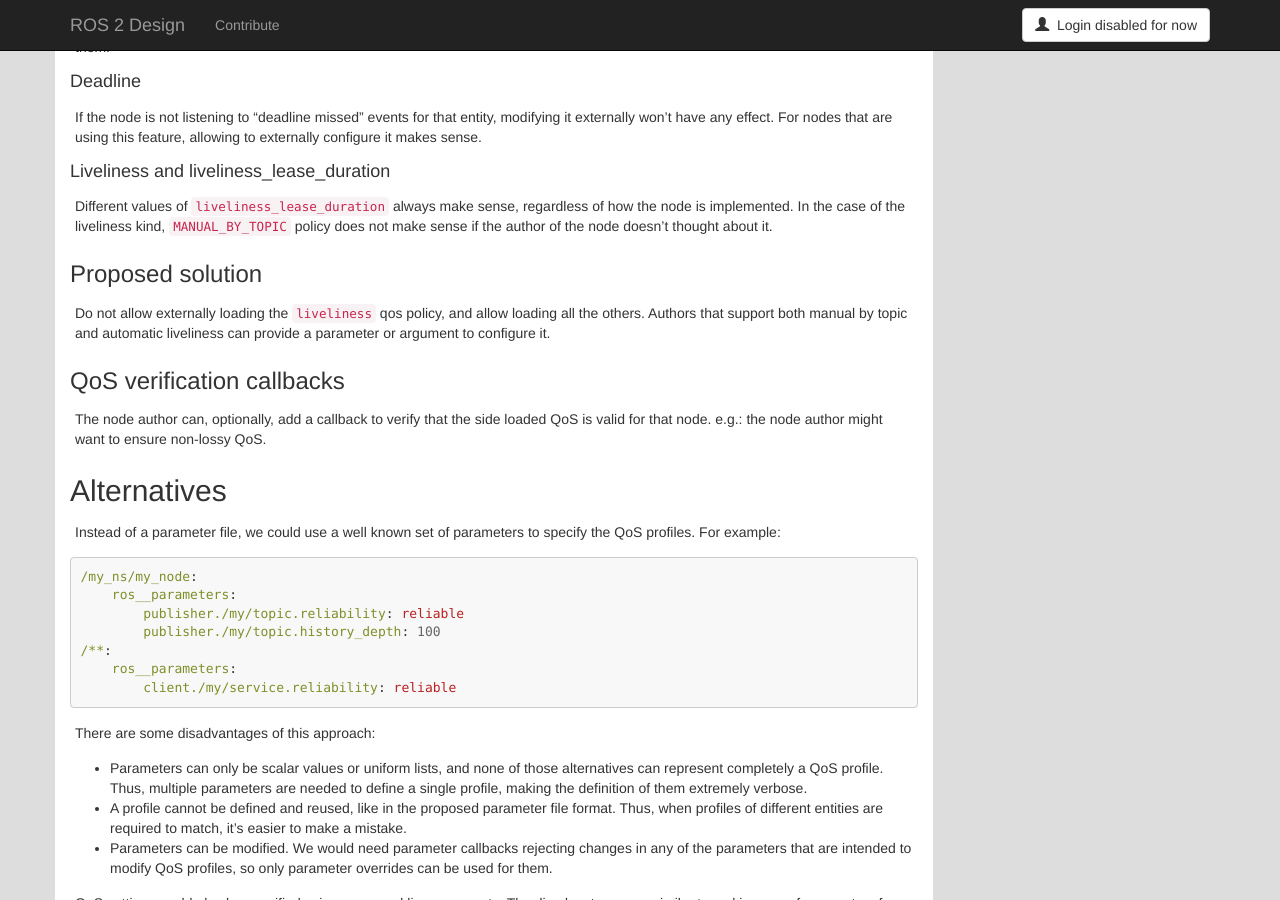
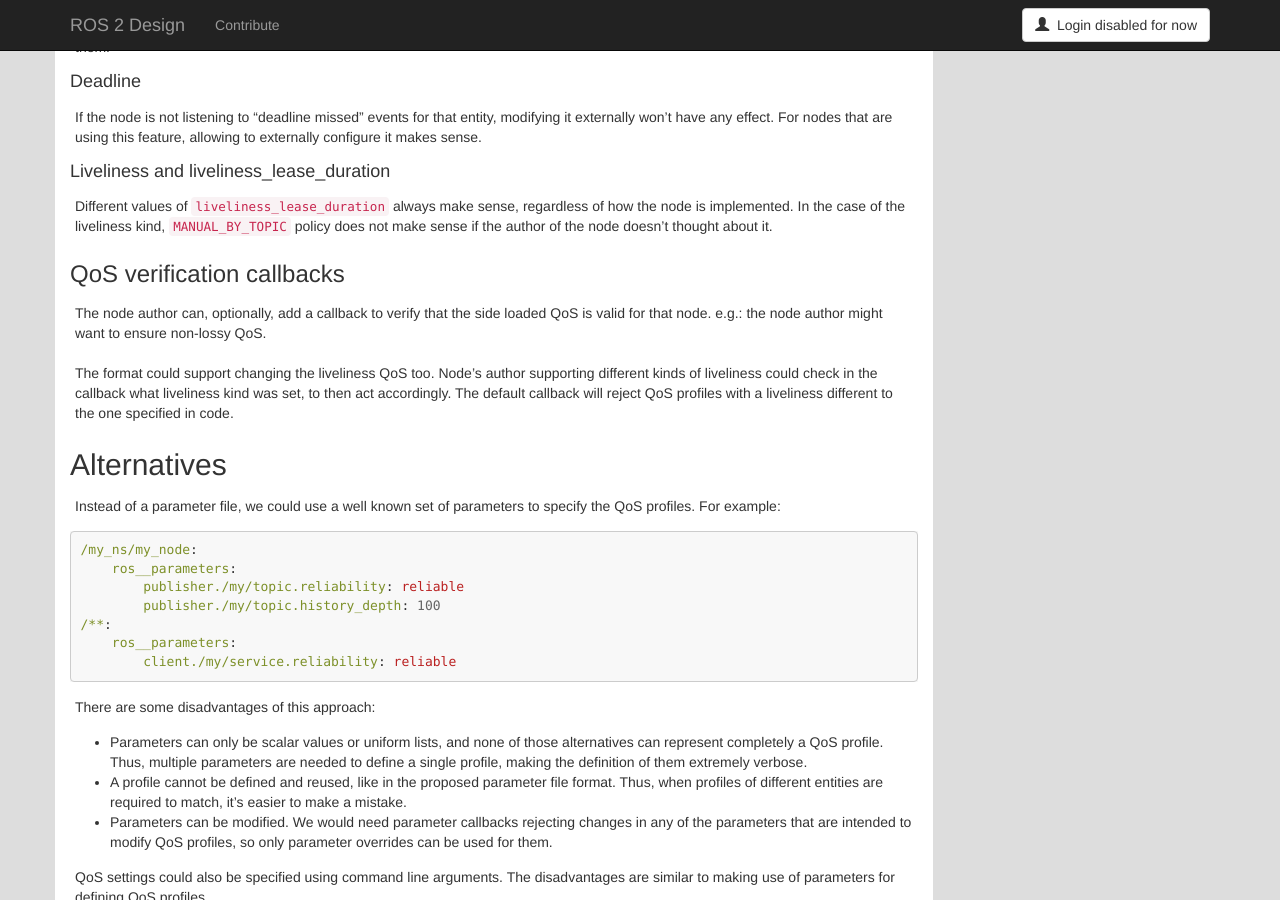
Before and after one commit to ros2/design, a Jekyll site: the page built from articles/external_qos_file.md, in a window 1280 px wide and 900 px high, scrolled down 11226 px. Built offline with Jekyll 4.4.1, drawn with Linux system fonts in a browser that asks for light colours; nearby versions of some CDN libraries.

Commit message:
Delete old ideas, add a different note about liveliness
Signed-off-by: Ivan Santiago Paunovic <ivanpauno@ekumenlabs.com>

```diff
--- a/articles/external_qos_file.md
+++ b/articles/external_qos_file.md
@@ -617,15 +617,14 @@ For nodes that are using this feature, allowing to externally configure it makes
 Different values of `liveliness_lease_duration` always make sense, regardless of how the node is implemented.
 In the case of the liveliness kind, `MANUAL_BY_TOPIC` policy does not make sense if the author of the node doesn't thought about it.
 
-### Proposed solution
-
-Do not allow externally loading the `liveliness` qos policy, and allow loading all the others.
-Authors that support both manual by topic and automatic liveliness can provide a parameter or argument to configure it.
-
 ### QoS verification callbacks
 
 The node author can, optionally, add a callback to verify that the side loaded QoS is valid for that node.
 e.g.: the node author might want to ensure non-lossy QoS.
+
+The format could support changing the liveliness QoS too.
+Node's author supporting different kinds of liveliness could check in the callback what liveliness kind was set, to then act accordingly.
+The default callback will reject QoS profiles with a liveliness different to the one specified in code.
 
 ## Alternatives
 
```
